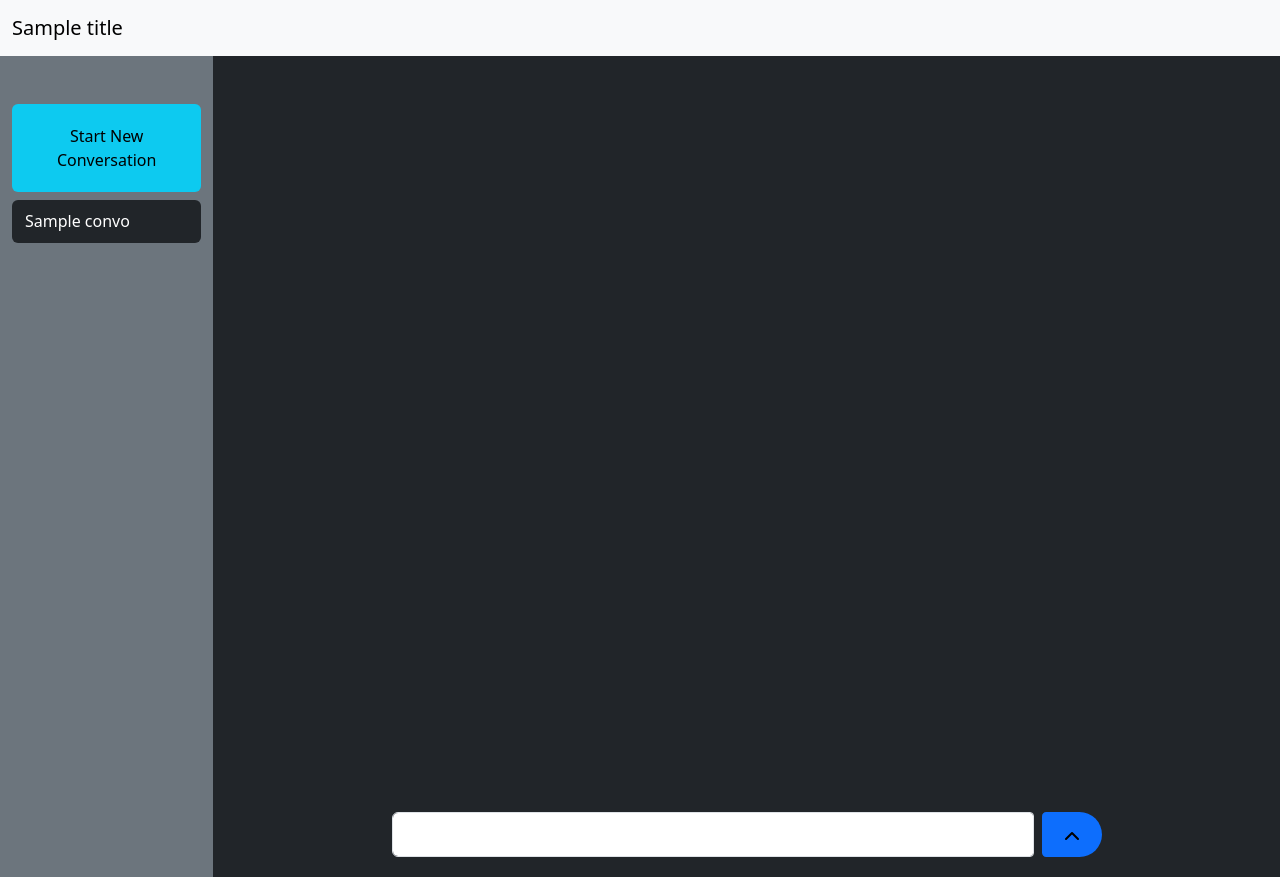
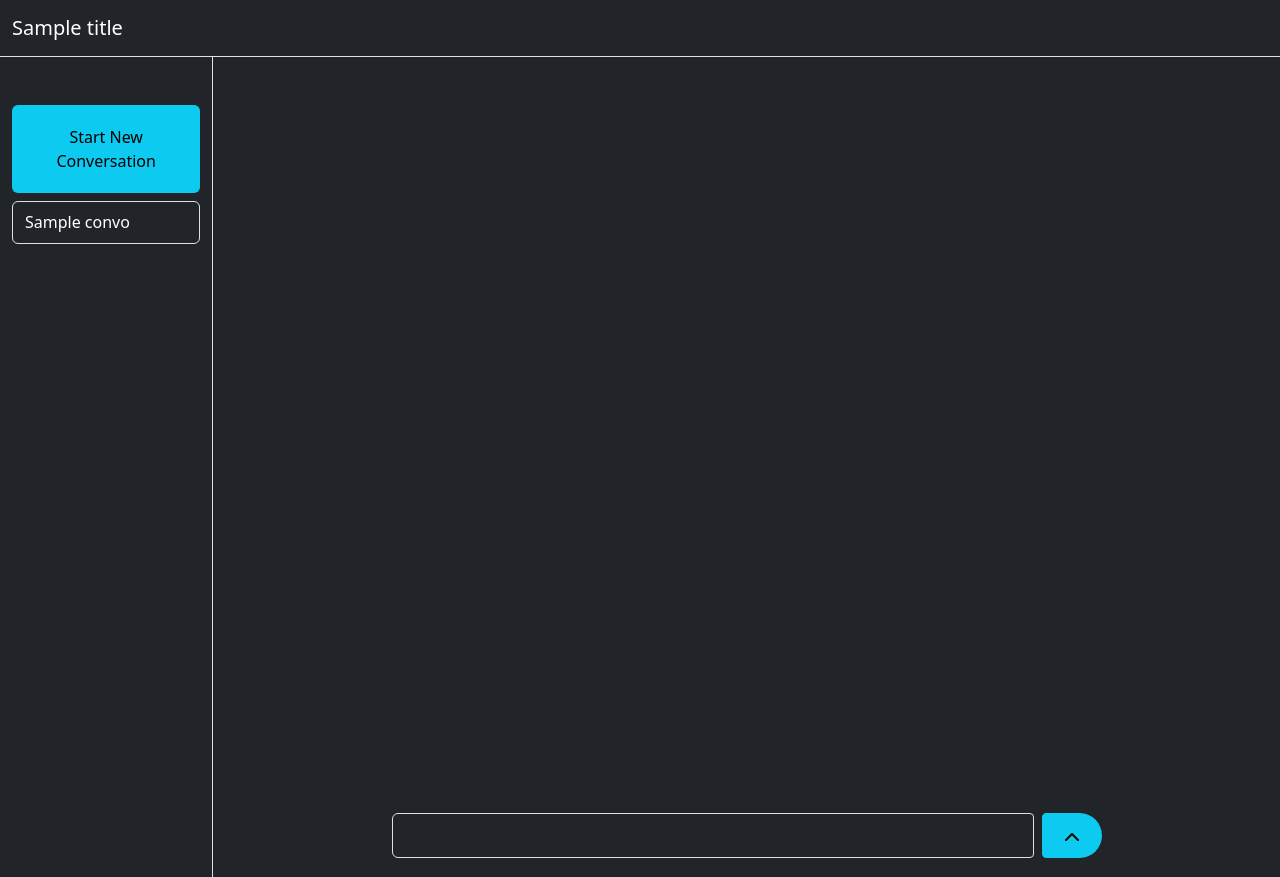
Before and after one commit to engle212/django-chatbot, a Django app: template chatbot/chatapp/templates/chatapp/index.html in a window 1280 px wide. Run offline with Django 5.2, Linux system fonts and the light colour scheme; the template is opened without the code that fills it: most values are stand-ins (such as "Sample title", 1, 10 or a date in 2020).

Commit message:
Made styling adjustments

```diff
--- a/chatbot/chatapp/templates/chatapp/index.html
+++ b/chatbot/chatapp/templates/chatapp/index.html
@@ -12,20 +12,20 @@
     <script src="https://ajax.googleapis.com/ajax/libs/jquery/3.7.1/jquery.min.js"></script>
   </head>
   <body class="d-flex flex-column">
-    <nav class="navbar bg-body-tertiary">
+    <nav class="navbar text-bg-dark border-bottom">
       <div class="container-fluid">
-        <a class="navbar-brand" href="#">{{ title }}</a>
+        <a class="navbar-brand text-bg-dark" href="#">{{ title }}</a>
       </div>
     </nav>
     <div class="container-fluid text-center h-100">
       <div class="row align-items-start flex-grow-1 h-100">
-        <div class="col-2 d-flex flex-column h-100 text-bg-secondary">
+        <div class="col-2 d-flex flex-column h-100 text-bg-dark border-end">
           <div class="h-100 overflow-y-auto">
             <div class="row w-100" style="height: 5vh;"></div>
             <button class="btn my-1 w-100 text-bg-info rounded" id="newConvo" style="height: 10vh" type="submit" data-url="{% url 'new_convo_button' %}">Start New Conversation</button>
 
             {% for i, f, s in convos %}
-              <button class="btn my-1 w-100 text-bg-dark rounded text-start convo" style="height: 5vh" type="submit" data-url="{% url 'switch_convo_button' i %}">{{ s }}</button>
+              <button class="border btn my-1 w-100 text-bg-dark rounded text-start convo" style="height: 5vh" type="submit" data-url="{% url 'switch_convo_button' i %}">{{ s }}</button>
             {% endfor %}
           </div>
         </div>
@@ -39,7 +39,7 @@
                 <div class="row mb-3 w-100">
                 {% if u == 0 %}
                   <div class="col-5"></div>
-                  <div class="rounded-3 col-7 text-bg-secondary text-start px-4 py-3 lh-md">
+                  <div class="border rounded-3 col-7 text-bg-secondary text-start px-4 py-3 lh-md">
                     {{ m }}
                   </div>
                 {% else %}
@@ -55,8 +55,8 @@
 
             <form class="row align-items-start py-3" action="." method="post">
                 {% csrf_token %}
-                <textarea name="text" rows="1" class="col form-control me-2 rounded-start-2 rounded-end-1 composer"></textarea>
-                <button class="btn col-1 h-100 text-bg-primary rounded-start-2 rounded-end-5" type="submit">
+                <textarea name="text" rows="1" class="col form-control me-2 rounded-start-2 rounded-end-1 composer text-bg-dark"></textarea>
+                <button class="btn col-1 h-100 text-bg-info rounded-start-2 rounded-end-5" type="submit">
                   <img src="{% static 'chatapp/chevron-up.svg' %}" alt="Icon" width="24" height="24">
                 </button>
             </form>
--- a/chatbot/chatapp/views.py
+++ b/chatbot/chatapp/views.py
@@ -49,7 +49,7 @@ def index(request):
     "convos": []
   }
 
-  if request.POST:
+  if request.POST and request.POST["text"]:
     user_message = request.POST["text"]
     # Reflect new message in view
     context["messages"].append([0, user_message])
@@ -137,7 +137,7 @@ def update_convo_summary(user_id, convo_id):
   filename = gen_filename(user_id, convo_id)
   convo = get_conversation(user_id, convo_id)
 
-  if len(convo) >= 3:
+  if len(convo) >= 2:
     with open(filename, "w") as file:
       data = []
       with open(os.path.join(settings.BASE_DIR,
@@ -205,7 +205,7 @@ def create_conversation(user_id):
   convo_files = get_all_conversations(user_id)
   convo = {
     "messages": [],
-    "summary": ""
+    "summary": "A new conversation"
   }
   filename = gen_filename(user_id, str(len(convo_files)+1))
 
```
Also changed, not shown: chatbot/db.sqlite3.
